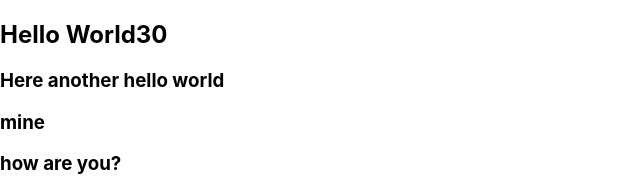
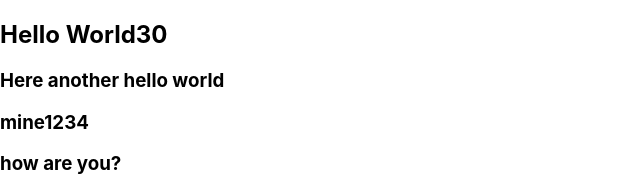
Before and after one commit to anasis22/test-repo, a React (Create React App) app in the folder first-repo/: page / in a window 1280 px wide. Shown: the top 195 px of the page, without its empty margins (0-640 px from the left). Built offline with nearby package versions, Linux system fonts and the light colour scheme.

Commit message:
app modified

```diff
--- a/first-repo/src/App.js
+++ b/first-repo/src/App.js
@@ -8,7 +8,7 @@ const App = () => {
     <div>
       <h2>Hello World{a}</h2>
       <h3>Here another hello world</h3>
-      <h3>mine</h3>
+      <h3>mine1234</h3>
       <h3>how are you?</h3>
       <h3>anas ismail</h3>
     </div>
```
